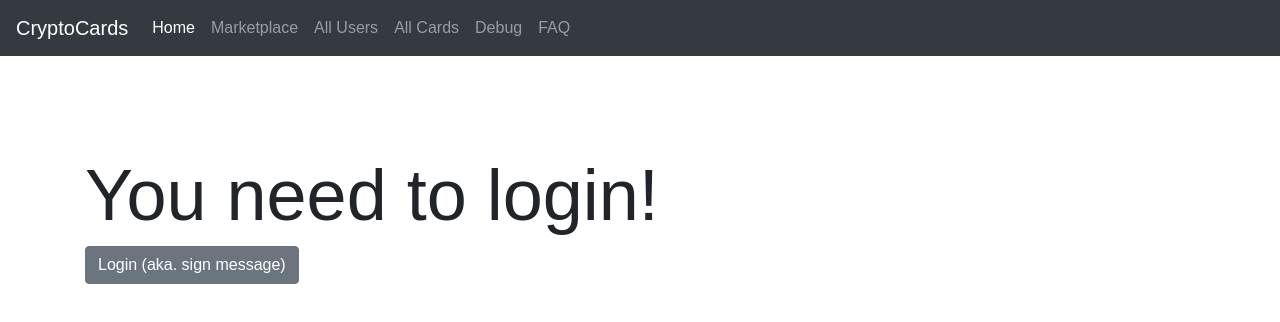
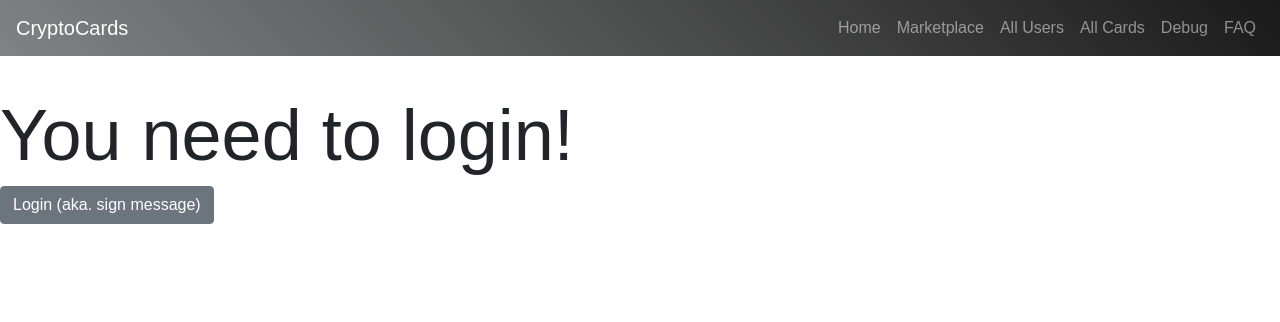
Before and after one commit to haCryptoha/CardGame_laravel, a React (Create React App) app in the folder frontend/: page /login in a window 1280 px wide. Shown: the top 322 px of the page. Built offline with nearby package versions, Linux system fonts and the light colour scheme; no server answers.

Commit message:
grayscale

```diff
--- a/frontend/src/App.js
+++ b/frontend/src/App.js
@@ -77,7 +77,7 @@ const App = () => (
       <Web3Initialization />
       <ToastContainer />
       <Nav />
-      <main role="main" className="container" style={{ paddingTop: '80px' }}>
+      <main role="main" className="" style={{ paddingTop: '20px' }}>
         <Switch>
           <Route exact path="/" component={Home} />
           <Route path="/faq" component={FAQ} />
--- a/frontend/src/components/Nav.js
+++ b/frontend/src/components/Nav.js
@@ -25,12 +25,12 @@ class Nav extends React.Component {
       this.props.user.me &&
       this.props.user.me.admin;
     return (
-      <div>
-        <nav className="navbar navbar-expand-md navbar-dark fixed-top bg-dark">
+      <div className="navigation">
+        <nav className="navbar navbar-expand-md navbar-dark fixed-top">
           <div className="navbar-brand">{APP_NAME}</div>
           <div className="collapse navbar-collapse" id="navbarCollapse">
-            <ul className="navbar-nav mr-auto">
-              <li className="nav-item active">
+            <ul className="navbar-nav ml-auto">
+              <li className="nav-item">
                 <NavLink exact to="/" className="nav-link">
                   Home
                 </NavLink>
--- a/frontend/src/pages/Home.js
+++ b/frontend/src/pages/Home.js
@@ -6,11 +6,23 @@ import Web3Login from '../components/Web3Login';
 class HomePage extends Component {
   render() {
     return (
-      <div>
-        <Jumbotron>
-          <h1 className="display-3">{APP_NAME}</h1>
-        </Jumbotron>
-        <Web3Login />
+      <div className="container home">
+        <div className="row">
+          <div className="col-md-6">
+            {/* <h1 className="text-center">{APP_NAME}</h1> */}
+            <h1 className="text-center opening">Collect</h1>
+            <h1 className="text-center opening">Trade</h1>
+            <h1 className="text-center opening">Battle</h1>
+            <br />
+            {/* <p className="text-center">Collect, <br/> Trade, <br/> Battle <br/></p> */}
+            <div className="login text-center">
+              <Web3Login />
+            </div>
+          </div>
+          <div className="col-md-6">
+            <img src="http://files.harrischristiansen.com/0L1R2p3G2s05/cryptocards_logo.png" />
+          </div>
+        </div>
       </div>
     );
   }
--- a/frontend/src/styles/App.scss
+++ b/frontend/src/styles/App.scss
@@ -1,3 +1,32 @@
+
+$black: #1A1A1A;
+$gray: #818283; //848484;
+$green: #659486;
+$blue: #221C84;
+$red: #E51B11;
+$gold: #F8C117;
+
+$color1: #1de099;
+$color2: #1dc8cd;
+
+
+.navigation {
+  .navbar {
+    //background-color: $black;
+     background: linear-gradient(45deg, $gray, $black);
+  }
+}
+
+.home {
+  .opening {
+    font-weight: bold;
+    color: $black;
+  }
+  .login {
+    margin-top: 20px;
+  }
+}
+
 body {
   min-height: 75rem;
   padding: 4.5rem 0 0;
```
